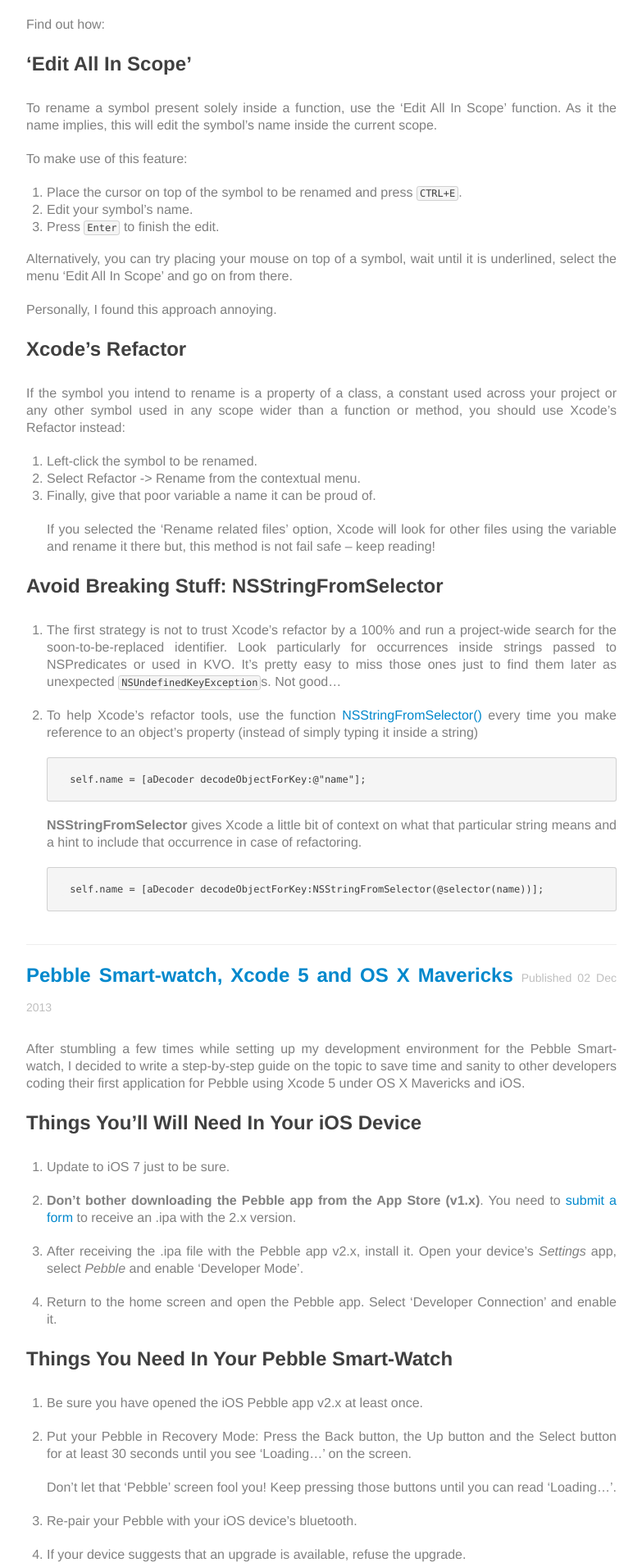
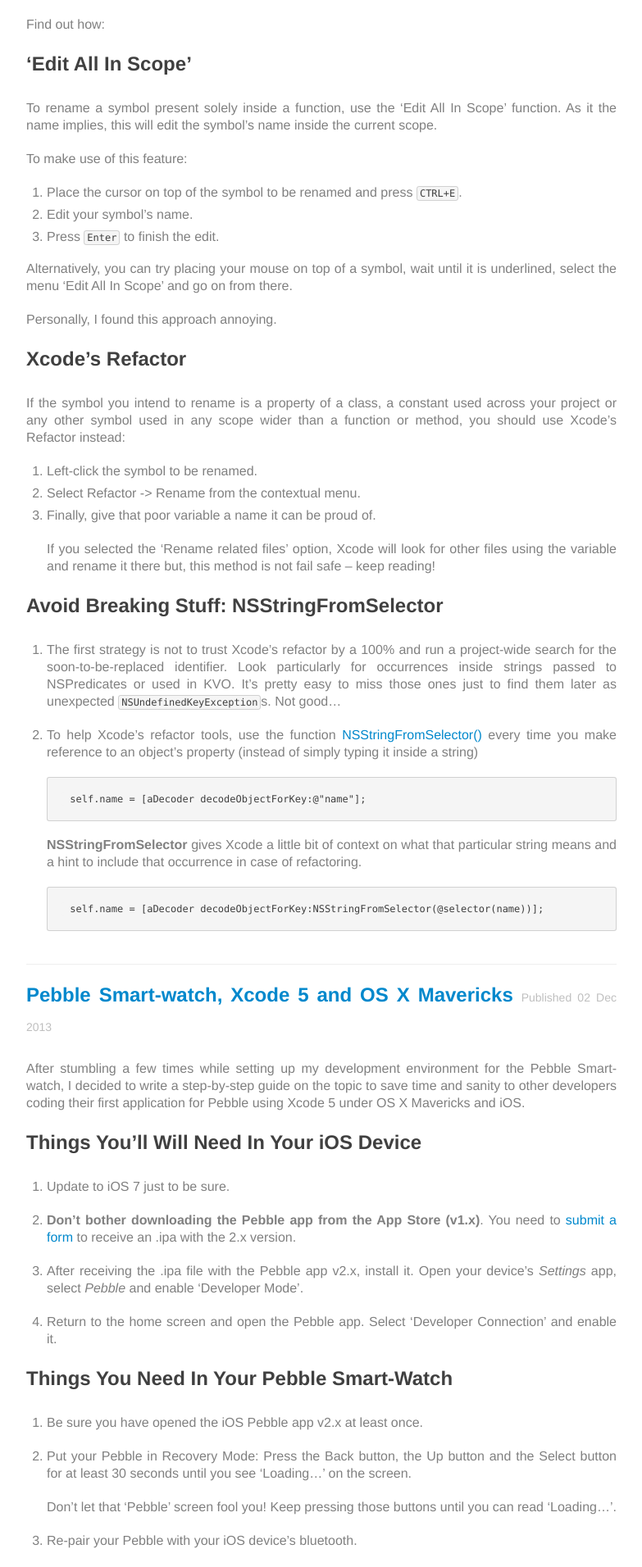
Before and after one commit to ChocoChipset/iOSCowboy.github.io, a Jekyll site: the page built from index.html, in a window 1280 px wide. Shown: the part 351-2263 px from the top of the page at 82% size, without its empty margins (248-1031 px from the left). Built offline with Jekyll 4.4.1, drawn with Linux system fonts in a browser that asks for light colours; Markdown is read by kramdown in place of the engine named in the settings; the list of posts is cut into pages by our own code.

Commit message:
Increased space between 'li' elements

```diff
--- a/css/style.css
+++ b/css/style.css
@@ -93,7 +93,9 @@
 ul ul,ul ol,ol ol,ol ul{margin-bottom:0;}
 ul{list-style:disc;}
 ol{list-style:decimal;}
-li{line-height:21px;color:#808080;}
+li{line-height:21px;color:#808080;
+	margin-bottom: 6px;
+}
 ul.unstyled{list-style:none;margin-left:0;}
 dl{margin-bottom:18px;}dl dt,dl dd{line-height:18px;}
 dl dt{font-weight:bold;}
```
